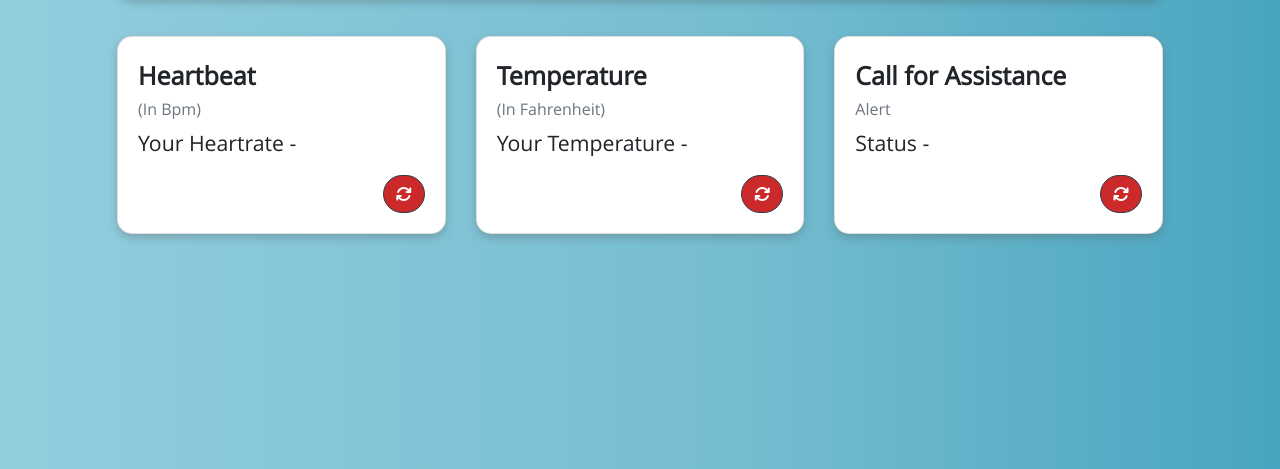
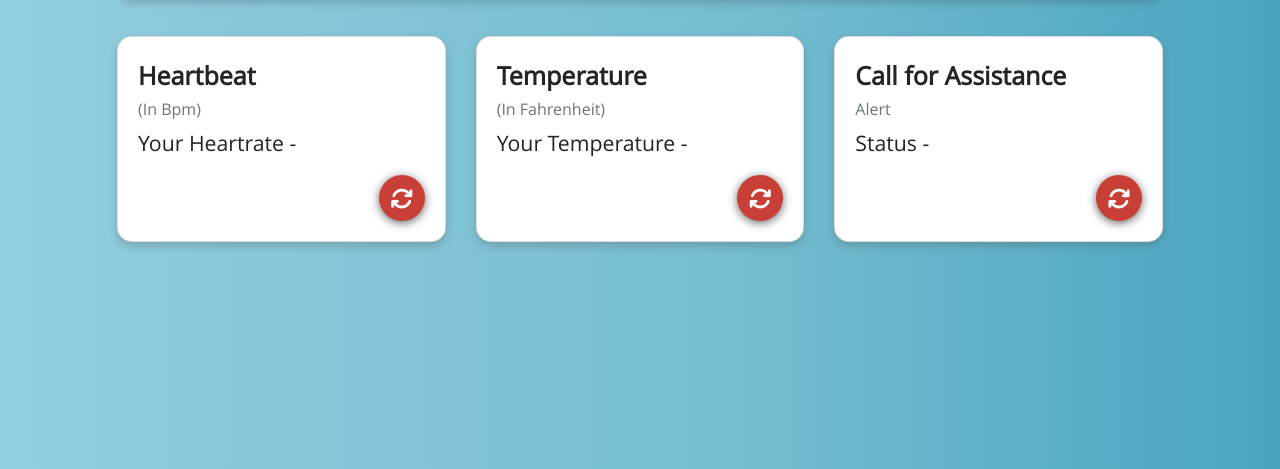
Before and after one commit to vinay-lanka/micro-project-website, a website: page public/pages/index.html in a window 1280 px wide. Shown: the part 331-800 px from the top of the page. Drawn offline with nearby package versions, Linux system fonts and the light colour scheme; no server answers.

Commit message:
button-changes

```diff
--- a/public/css/style.css
+++ b/public/css/style.css
@@ -16,27 +16,18 @@
 
 .profile {
   box-shadow: 0 4px 8px 0 rgba(63, 63, 63, 0.315);
-
 }
 
-.shad {
-  box-shadow: 0 4px 8px 0 rgba(100, 100, 100, 0.315);
+.card:hover {
+  box-shadow: -1px 12px 30px -9px rgba(0, 0, 0, 0.86);
 }
 
-
-.card:hover {
-  box-shadow: -1px 12px 30px -9px rgba(0,0,0,0.86);
-
-}
-
-.btn
-{
+.btn {
   background-color: #cc292b;
-  color:#FFF;
+  color: #FFF;
   border-color: #2F3E48;
   float: right;
-  border-radius: 2em;
-
+  border-radius: 10em;
 }
 
 .btn:hover {
@@ -46,3 +37,25 @@
 .card-text {
   font-size: .85em;
 }
+
+.fab {
+  width: 46px;
+  height: 46px;
+  background-color: #C83F38;
+  border-radius: 50%;
+  box-shadow: 0 2px 10px 0 #666;
+  transition: all 0.1s ease-in-out;
+
+  font-size: .9em;
+  color: white;
+  text-align: center;
+  padding-top: 13px;
+
+  float: right;
+}
+
+.fab:hover {
+  box-shadow: 0 6px 11px 0 #666;
+  background-color: rgb(194, 47, 40);
+  transform: scale(1.02);
+}
--- a/public/pages/index.html
+++ b/public/pages/index.html
@@ -17,9 +17,10 @@
     <script src="https://ajax.googleapis.com/ajax/libs/angularjs/1.6.9/angular.min.js"></script>
     <link href="https://fonts.googleapis.com/css?family=Noto+Serif:400,400i&display=swap" rel="stylesheet">
     <script src="https://kit.fontawesome.com/b01135f521.js" crossorigin="anonymous"></script>
+
 </head>
 
-<body style="background: rgba(147,206,222,1);
+<body style="background: #93cede;
 background: -moz-linear-gradient(left, rgba(147,206,222,1) 0%, rgba(117,189,209,1) 58%, rgba(73,165,191,1) 100%);
 background: -webkit-gradient(left top, right top, color-stop(0%, rgba(147,206,222,1)), color-stop(58%, rgba(117,189,209,1)), color-stop(100%, rgba(73,165,191,1)));
 background: -webkit-linear-gradient(left, rgba(147,206,222,1) 0%, rgba(117,189,209,1) 58%, rgba(73,165,191,1) 100%);
@@ -61,7 +62,7 @@ filter: progid:DXImageTransform.Microsoft.gradient( startColorstr='#93cede', end
                         </strong>
                         <h6 class="card-subtitle mb-2 text-muted">(In Bpm)</h6>
                         <p class="card-text">Your Heartrate - {{data.heartrate}}</p>
-                        <button type="button" ng-click="refresh()" class="btn btn-secondary"><i class="fa fa-refresh" aria-hidden="true"></i></button>
+                        <div class="fab" ng-click="refresh()"><i class="fa fa-refresh" aria-hidden="true"></i></div>
                     </div>
                 </div>
                 <div class="card shadow-lg" style="width: 22rem; border-radius:15px;
@@ -72,7 +73,7 @@ filter: progid:DXImageTransform.Microsoft.gradient( startColorstr='#93cede', end
                         </strong>
                         <h6 class="card-subtitle mb-2 text-muted">(In Fahrenheit)</h6>
                         <p class="card-text">Your Temperature - {{data.temperature}}</p>
-                        <button type="button" ng-click="refresh()" class="btn btn-secondary"><i class="fa fa-refresh" aria-hidden="true"></i></button>
+                        <div class="fab" ng-click="refresh()"><i class="fa fa-refresh" aria-hidden="true"></i></div>
                     </div>
                 </div>
 
@@ -84,7 +85,7 @@ filter: progid:DXImageTransform.Microsoft.gradient( startColorstr='#93cede', end
                         </strong>
                         <h6 class="card-subtitle mb-2 text-muted">Alert</h6>
                         <p class="card-text">Status - {{data.status}}</p>
-                        <button type="button" ng-click="refresh()" class="btn btn-secondary"><i class="fa fa-refresh" aria-hidden="true"></i></button>
+                        <div class="fab" ng-click="refresh()"><i class="fa fa-refresh" aria-hidden="true"></i></div>
                     </div>
                 </div>
             </div>
@@ -92,9 +93,6 @@ filter: progid:DXImageTransform.Microsoft.gradient( startColorstr='#93cede', end
 
         <br>
     </div>
-    <footer>
-
-    </footer>
 
     <script src="../js/script.js"></script>
     <script src="https://code.jquery.com/jquery-3.2.1.slim.min.js"
```
